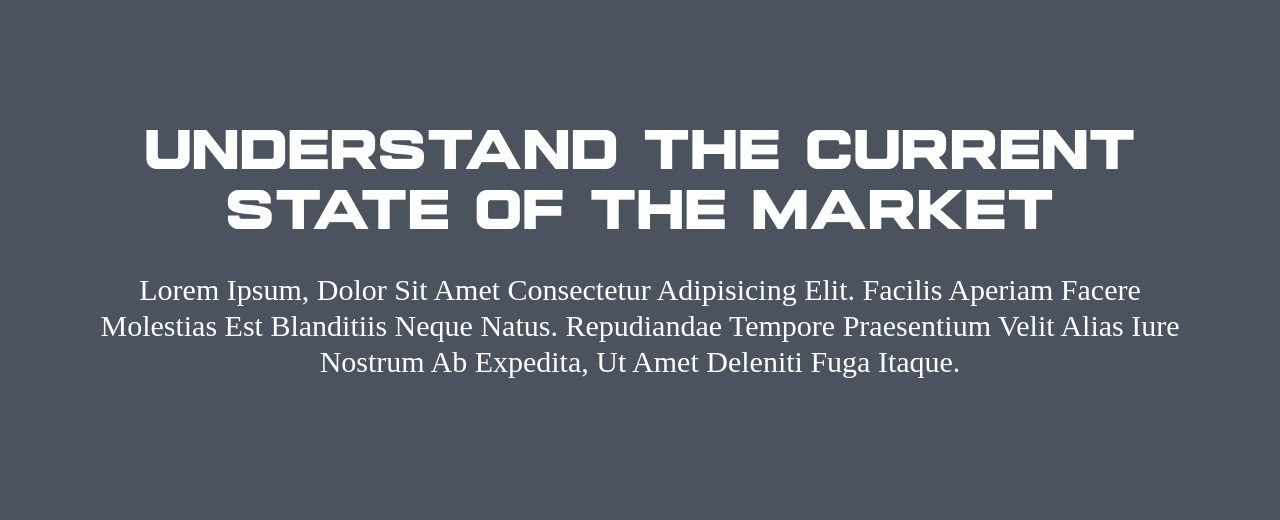
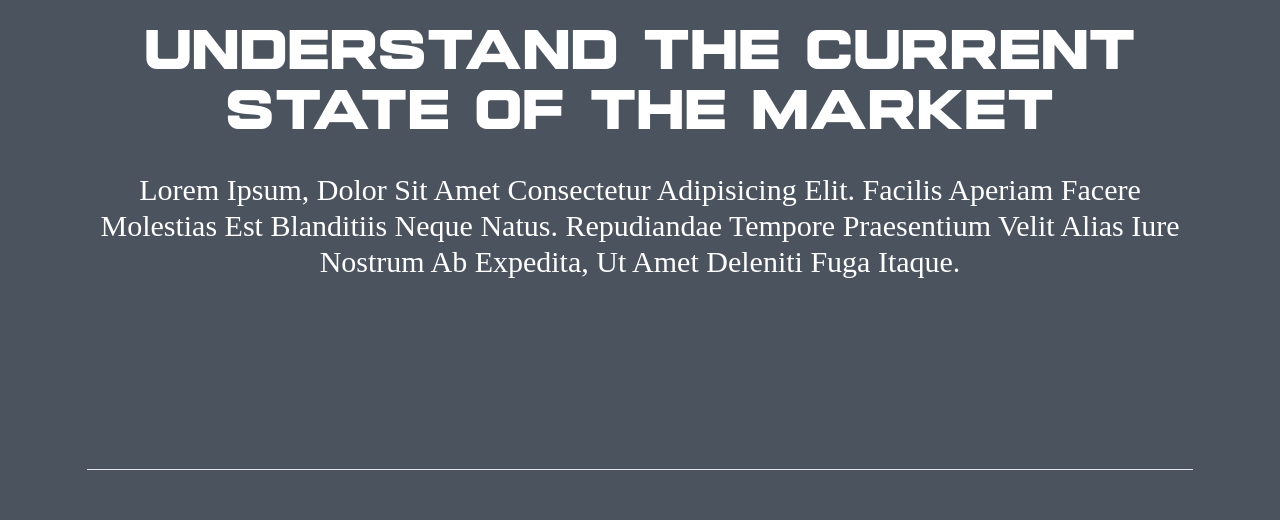
Before and after one commit to LordEwans/francis-real-estate, a Nuxt app: page / in a window 1280 px wide. Shown: the part 1530-2050 px from the top of the page. Built offline with nearby package versions, Linux system fonts and the light colour scheme; a web font is replaced by a local one.

Commit message:
Added borders

```diff
--- a/components/Content.vue
+++ b/components/Content.vue
@@ -10,7 +10,7 @@
         <div class="text-center flex justify-center items-center">
           <div class="w-[96%] md:max-w-2xl lg:max-w-6xl align-top">
             <div class="w-full mb-12 md:mb-16">
-              <div class="min-h-screen flex items-center">
+              <div class="min-h-[75vh] flex items-center border-b rounded-none">
                 <div>
                   <h2
                     class="capitalize text-3xl md:text-6xl leading-[1.1] font-extrabold"
@@ -29,7 +29,7 @@
                   </p>
                 </div>
               </div>
-              <div class="min-h-[50vh] flex items-center">
+              <div class="min-h-[75vh] flex items-center border-b rounded-none">
                 <div>
                   <h2
                     class="capitalize text-3xl md:text-6xl leading-[1.1] font-extrabold"
```
